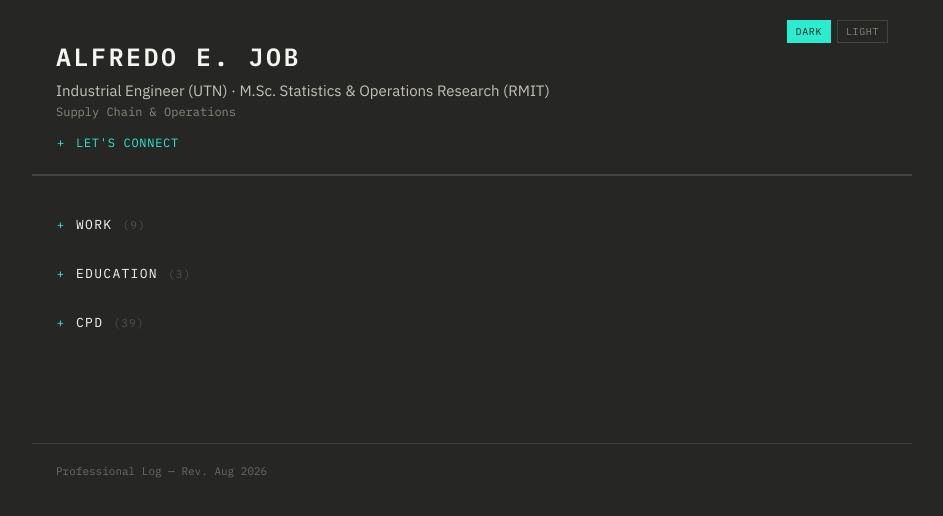
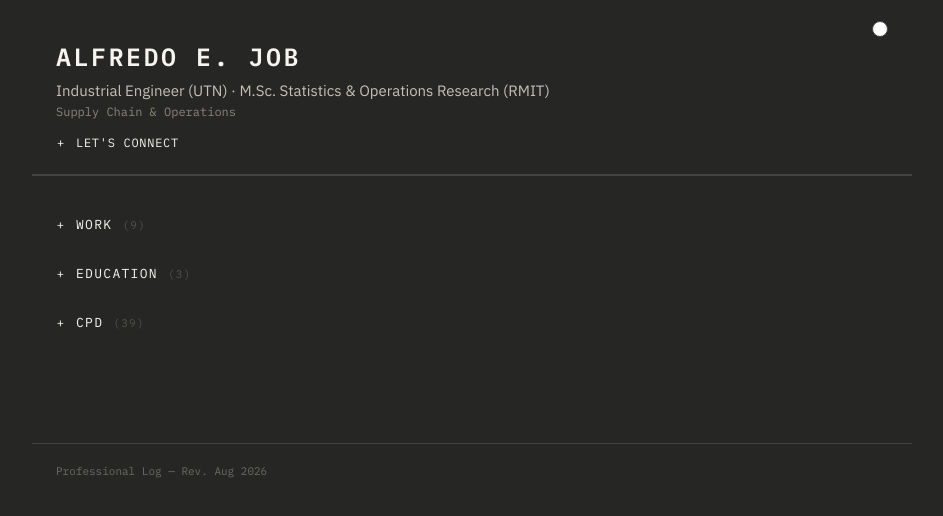
Before and after one commit to aedjob/career-log, a React (Vite) app: page / in a window 1280 px wide. Shown: the top 516 px of the page, without its empty margins (168-1111 px from the left). Built offline with nearby package versions, Linux system fonts and the light colour scheme.

Commit message:
Simplify theme toggle to a single unlabeled dot (previews the other theme's bg on hover-click); make dark theme strictly monochrome (drop teal accent for white)

```diff
--- a/src/App.jsx
+++ b/src/App.jsx
@@ -11,7 +11,7 @@ const THEMES = {
     textSubtle: "#6B6A63",
     border: "#45433E",
     borderIcon: "#55534E",
-    accent: "#2aeccf",
+    accent: "#F5F4F0",
     hoverBg: "#2E2D2A",
   },
   light: {
@@ -100,29 +100,21 @@ function formatCpdRange(start, end) {
 
 function ThemeToggle({ theme, onToggle }) {
   const t = useTheme();
+  const other = THEMES[theme === "dark" ? "light" : "dark"];
   return (
-    <div style={{ display: "flex", gap: 6 }}>
-      {["dark", "light"].map((mode) => (
-        <button
-          key={mode}
-          onClick={() => onToggle(mode)}
-          className="mono"
-          style={{
-            fontSize: 10,
-            letterSpacing: "0.06em",
-            textTransform: "uppercase",
-            padding: "4px 8px",
-            border: "1px solid",
-            borderColor: theme === mode ? t.accent : t.border,
-            background: theme === mode ? t.accent : "transparent",
-            color: theme === mode ? t.bg : t.textMuted,
-            cursor: "pointer",
-          }}
-        >
-          {mode}
-        </button>
-      ))}
-    </div>
+    <button
+      onClick={() => onToggle(theme === "dark" ? "light" : "dark")}
+      aria-label="Toggle color theme"
+      style={{
+        width: 16,
+        height: 16,
+        padding: 0,
+        borderRadius: "50%",
+        border: `1px solid ${t.border}`,
+        background: other.bg,
+        cursor: "pointer",
+      }}
+    />
   );
 }
 
```
